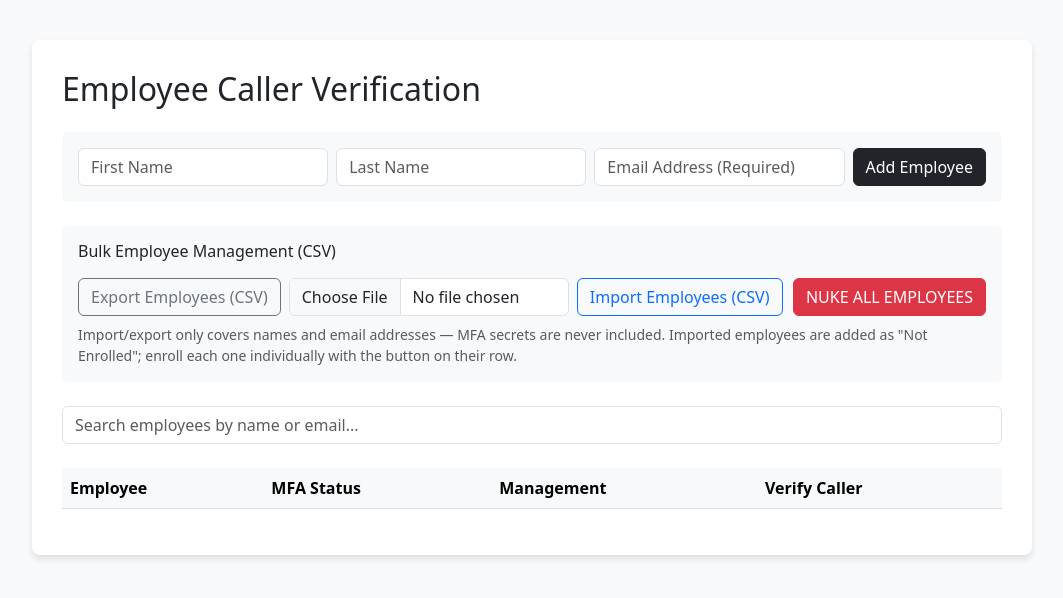
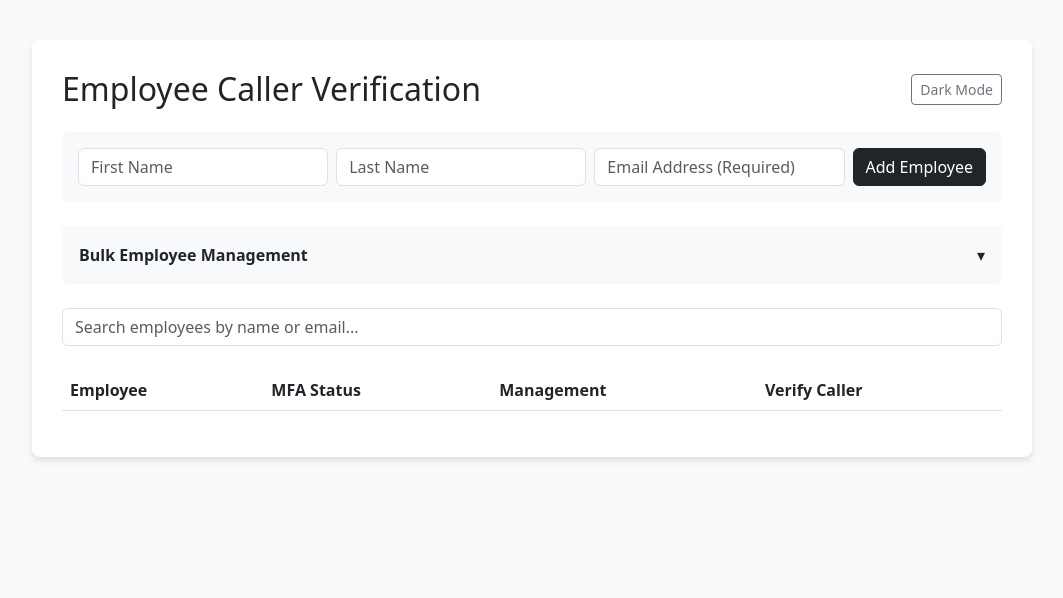
Before and after one commit to miles-howell/Vixxing, a Django app: page / in a window 1280 px wide. Shown: the top 598 px of the page, without its empty margins (108-1171 px from the left). Run offline with Django 5.2, Linux system fonts and the light colour scheme; the visitor is signed in with stand-in values (Sample User, id 1); data comes from the database, SQL or seed files in the repository; data that the repository does not hold is empty.

Commit message:
Add collapsible bulk management section and dark mode toggle
- Bulk Employee Management (CSV import/export/NUKE) is now collapsed
  by default behind a click-to-expand header, cutting visual noise and
  accidental clicks on the destructive NUKE button
- Add a Dark Mode toggle using Bootstrap 5.3's color-mode support,
  persisted in localStorage and applied pre-paint to avoid a flash of
  the wrong theme; swapped the two fixed-color bg-light cards and the
  table-light header for theme-aware Bootstrap classes so the whole
  page (not just the background) adapts in dark mode

```diff
--- a/TOTP/verify/templates/verify/dashboard.html
+++ b/TOTP/verify/templates/verify/dashboard.html
@@ -4,11 +4,22 @@
     <meta charset="UTF-8">
     <meta name="viewport" content="width=device-width, initial-scale=1.0">
     <title>Helpdesk MFA Dashboard</title>
+    <script>
+        // Applied before first paint so the page never flashes the wrong theme.
+        (function() {
+            try {
+                var theme = localStorage.getItem('helpdeskDashboardTheme') || 'light';
+                document.documentElement.setAttribute('data-bs-theme', theme);
+            } catch (e) {}
+        })();
+    </script>
     <link href="https://cdn.jsdelivr.net/npm/bootstrap@5.3.0/dist/css/bootstrap.min.css" rel="stylesheet">
     <style>
-        body { background-color: #f8f9fa; }
-        .dashboard-container { max-width: 1000px; margin: 40px auto; background: white; padding: 30px; border-radius: 8px; box-shadow: 0 4px 6px rgba(0,0,0,0.1); }
+        body { background-color: var(--bs-tertiary-bg); color: var(--bs-body-color); transition: background-color 0.15s ease, color 0.15s ease; }
+        .dashboard-container { max-width: 1000px; margin: 40px auto; background: var(--bs-body-bg); padding: 30px; border-radius: 8px; box-shadow: 0 4px 6px rgba(0,0,0,0.1); }
         .status-text { font-weight: bold; margin-left: 10px; }
+        .bulk-toggle .chevron { display: inline-block; transition: transform 0.2s ease; }
+        .bulk-toggle[aria-expanded="true"] .chevron { transform: rotate(180deg); }
     </style>
 </head>
 <body>
@@ -16,10 +27,13 @@
 {% csrf_token %}
 
 <div class="dashboard-container">
-    <h2 class="mb-4">Employee Caller Verification</h2>
+    <div class="d-flex justify-content-between align-items-center mb-4">
+        <h2 class="mb-0">Employee Caller Verification</h2>
+        <button type="button" id="darkModeToggle" class="btn btn-outline-secondary btn-sm" onclick="toggleDarkMode()">Dark Mode</button>
+    </div>
 
     <!-- Add Employee Form -->
-    <div class="card bg-light mb-4 border-0">
+    <div class="card bg-body-tertiary mb-4 border-0">
         <div class="card-body">
             <form id="addEmployeeForm" class="d-flex gap-2">
                 <input type="text" id="newEmpFirstName" class="form-control" placeholder="First Name">
@@ -31,9 +45,13 @@
     </div>
 
     <!-- Bulk CSV Import / Export / Nuke -->
-    <div class="card bg-light mb-4 border-0">
-        <div class="card-body">
-            <h6 class="mb-3">Bulk Employee Management (CSV)</h6>
+    <div class="card bg-body-tertiary mb-4 border-0">
+        <button type="button" class="btn w-100 text-start d-flex justify-content-between align-items-center bulk-toggle p-3" data-bs-toggle="collapse" data-bs-target="#bulkManagementBody" aria-expanded="false" aria-controls="bulkManagementBody">
+            <span class="fw-semibold">Bulk Employee Management</span>
+            <span class="chevron">&#9662;</span>
+        </button>
+        <div class="collapse" id="bulkManagementBody">
+            <div class="card-body pt-0">
                 <div class="d-flex flex-wrap align-items-center gap-2">
                     <a href="{% url 'verify:export_employees' %}" class="btn btn-outline-secondary">Export Employees (CSV)</a>
                     <input type="file" id="csvImportFile" accept=".csv" class="form-control" style="max-width: 280px;">
@@ -48,12 +66,13 @@
                 </small>
             </div>
         </div>
+    </div>
 
     <!-- Real-time Search Input -->
     <input type="text" id="searchInput" class="form-control mb-4" placeholder="Search employees by name or email...">
 
     <table class="table table-hover align-middle">
-        <thead class="table-light">
+        <thead>
             <tr>
                 <th>Employee</th>
                 <th>MFA Status</th>
@@ -100,7 +119,26 @@
     </table>
 </div>
 
+<script src="https://cdn.jsdelivr.net/npm/bootstrap@5.3.0/dist/js/bootstrap.bundle.min.js"></script>
 <script>
+    // Dark mode toggle (persisted across visits; theme is applied pre-paint in <head>)
+    const THEME_KEY = 'helpdeskDashboardTheme';
+    const darkModeToggle = document.getElementById('darkModeToggle');
+
+    function applyTheme(theme) {
+        document.documentElement.setAttribute('data-bs-theme', theme);
+        darkModeToggle.textContent = theme === 'dark' ? 'Light Mode' : 'Dark Mode';
+    }
+
+    function toggleDarkMode() {
+        const current = document.documentElement.getAttribute('data-bs-theme') || 'light';
+        const next = current === 'dark' ? 'light' : 'dark';
+        localStorage.setItem(THEME_KEY, next);
+        applyTheme(next);
+    }
+
+    applyTheme(document.documentElement.getAttribute('data-bs-theme') || 'light');
+
     // Django CSRF Token Helper
     function getCookie(name) {
         let cookieValue = null;
```
Lines whose indentation alone changed are shown as unchanged.
